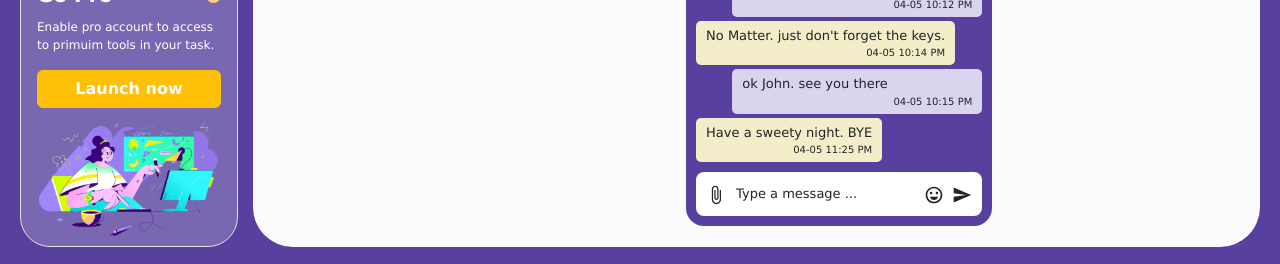
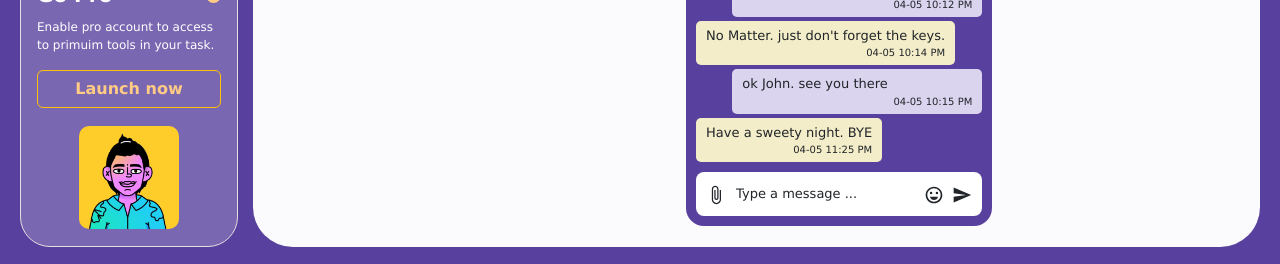
Before and after one commit to arashbaheri/notebook, a React (Create React App) app: page / in a window 1280 px wide. Shown: the part 533-797 px from the top of the page. Built offline with nearby package versions, Linux system fonts and the light colour scheme; the HTML template or start-up script is replaced by a standard one.

Commit message:
changed avatars in home page and navigation bar

```diff
--- a/src/layout/navigation/index.css
+++ b/src/layout/navigation/index.css
@@ -36,7 +36,7 @@
   transition-timing-function: ease-in;
   transition: 0.4s;
 }
-.pro-account-banner{
+.pro-account-banner {
   background-color: #7967b1;
   height: 300px;
   margin-bottom: 20px;
@@ -46,23 +46,37 @@
   border: 1px solid #e3e0e0;
   margin-left: -20px;
 }
-.pro-account-title{
+.pro-account-title {
   color: #fdfdfd;
   font-weight: bold;
   font-size: 20px;
 }
-.pro-account-circle{
+.pro-account-circle {
   width: 15px;
   height: 15px;
   background-color: #ffcb85;
   border-radius: 50%;
 }
-.pro-account-subtitle{
+.pro-account-subtitle {
   width: 200px;
   font-size: 12px;
   color: #fff;
 }
-.pro-account-button{
-  color: #fdfdfd;
+.pro-account-button {
+  color: #ffcb85;
+  background-color: #7967b1 !important;
   font-weight: bold;
 }
+.pro-account-button:hover {
+  color: #7967b1 !important;
+  background-color: #ffcb85 !important;
+}
+.pro-account-image-container {
+  display: flex;
+  justify-content: center;
+}
+.pro-account-image-container img {
+  width: 100px;
+  margin: 10px auto !important;
+  border-radius: 10px;
+}
--- a/src/layout/navigation/index.js
+++ b/src/layout/navigation/index.js
@@ -55,7 +55,7 @@ const Navigation = () => {
           </Button>
         </div>
         <div className='pro-account-image-container'>
-          <img src='/images/pro-banner.png' width={200} />
+          <img src='/images/pro-ban.png' width={200} />
         </div>
       </div>
     </>
```
Also changed, not shown: public/images/pro-ban.png (added), public/images/pro.png (added).
